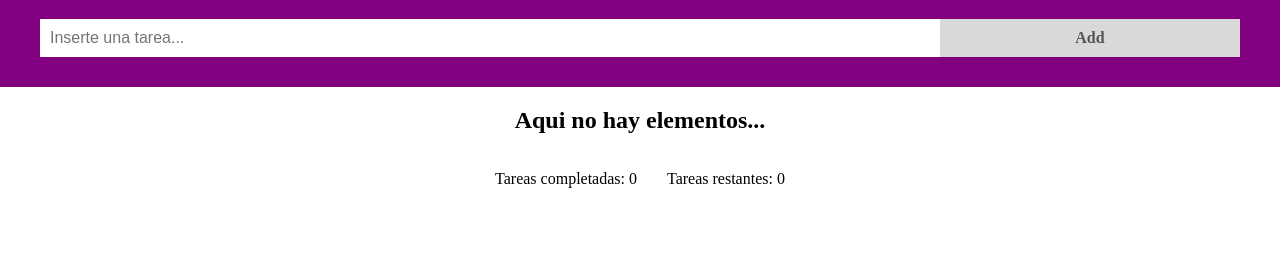
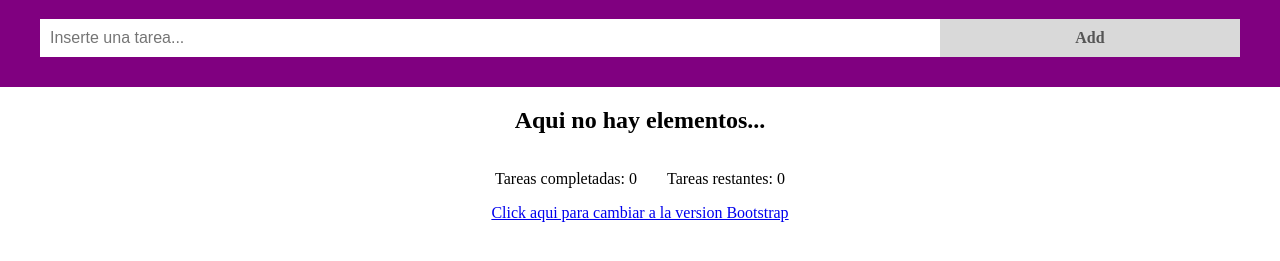
Before and after one commit to Brownie75/Practica-ToDoList, a plain HTML site: page Main variant/index.html in a window 1280 px wide. Shown: the part 91-352 px from the top of the page. Drawn offline with Linux system fonts and the light colour scheme.

Commit message:
Links a otras versiones

```diff
--- a/Main variant/index.html
+++ b/Main variant/index.html
@@ -21,6 +21,9 @@
             <p id="completed" style="padding-right: 30px;">Tareas completadas: 0</p>
             <p id="pending">Tareas restantes: 0</p>
         </div>
+        <div style="text-align: center;">
+            <a href="../Bootstap variant/index.html" >Click aqui para cambiar a la version Bootstrap</a>
+        </div>
     <script src="index.js"></script>
 </body>
 </html>
```
Also changed, not shown: Bootstap variant/index.html (+3 -0 lines).
